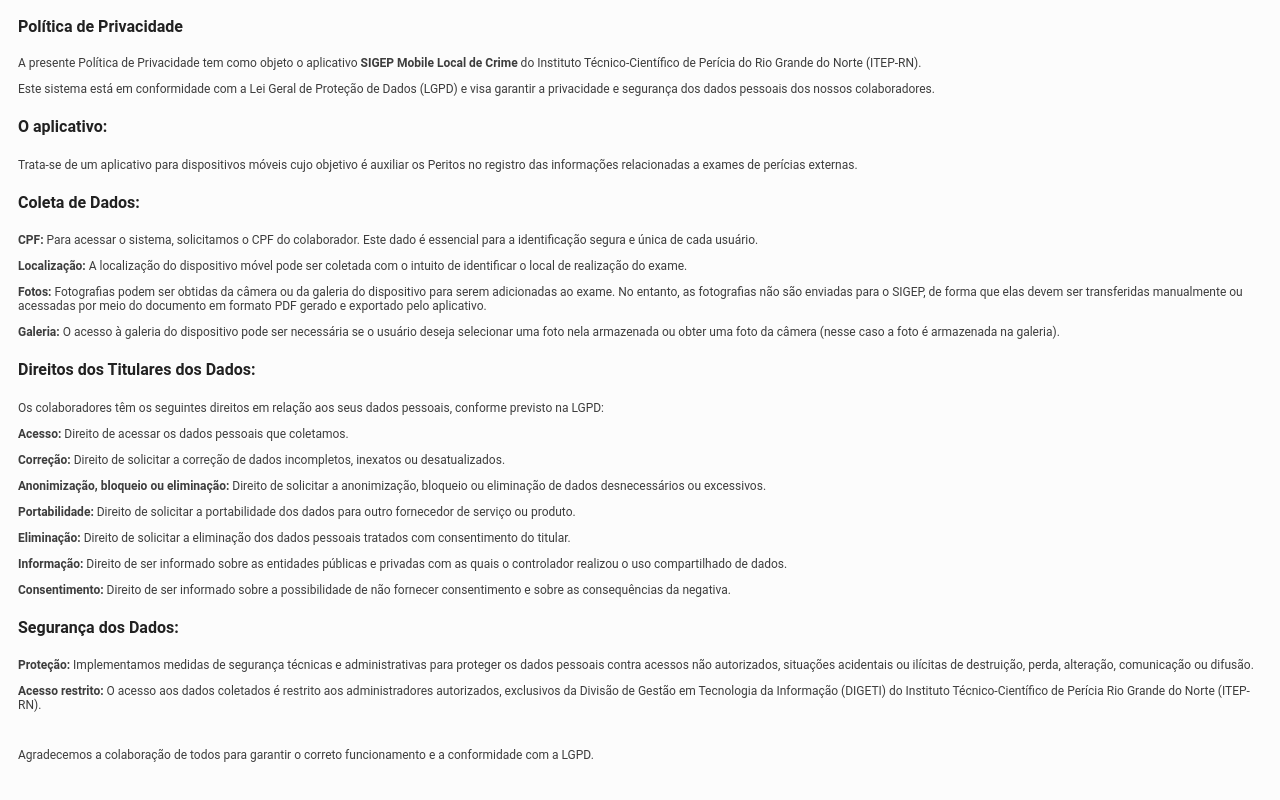
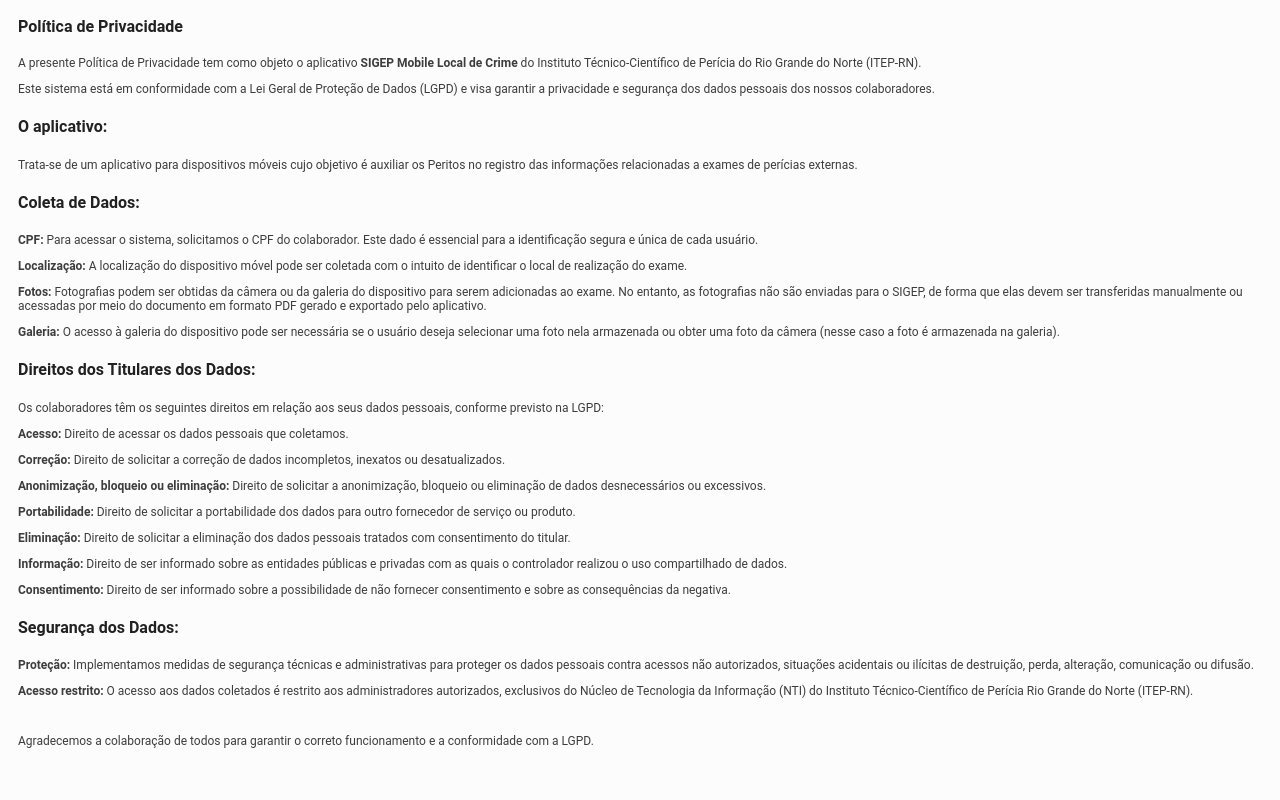
Before and after one commit to sigepmobile/localdecrime, a plain HTML site: page privacidade/index.html in a window 1280 px wide. Shown: the part 82-882 px from the top of the page. Drawn offline with Linux system fonts and the light colour scheme.

Commit message:
Alteração DIGETI -> NTI

```diff
--- a/privacidade/index.html
+++ b/privacidade/index.html
@@ -114,7 +114,7 @@
     </p>
     <p>
         <b>Acesso restrito:</b> O acesso aos dados coletados é restrito aos administradores autorizados,
-        exclusivos da Divisão de Gestão em Tecnologia da Informação (DIGETI) do Instituto Técnico-Científico de Perícia
+        exclusivos do Núcleo de Tecnologia da Informação (NTI) do Instituto Técnico-Científico de Perícia
         Rio Grande do Norte (ITEP-RN).
     </p>
     &nbsp;
```
